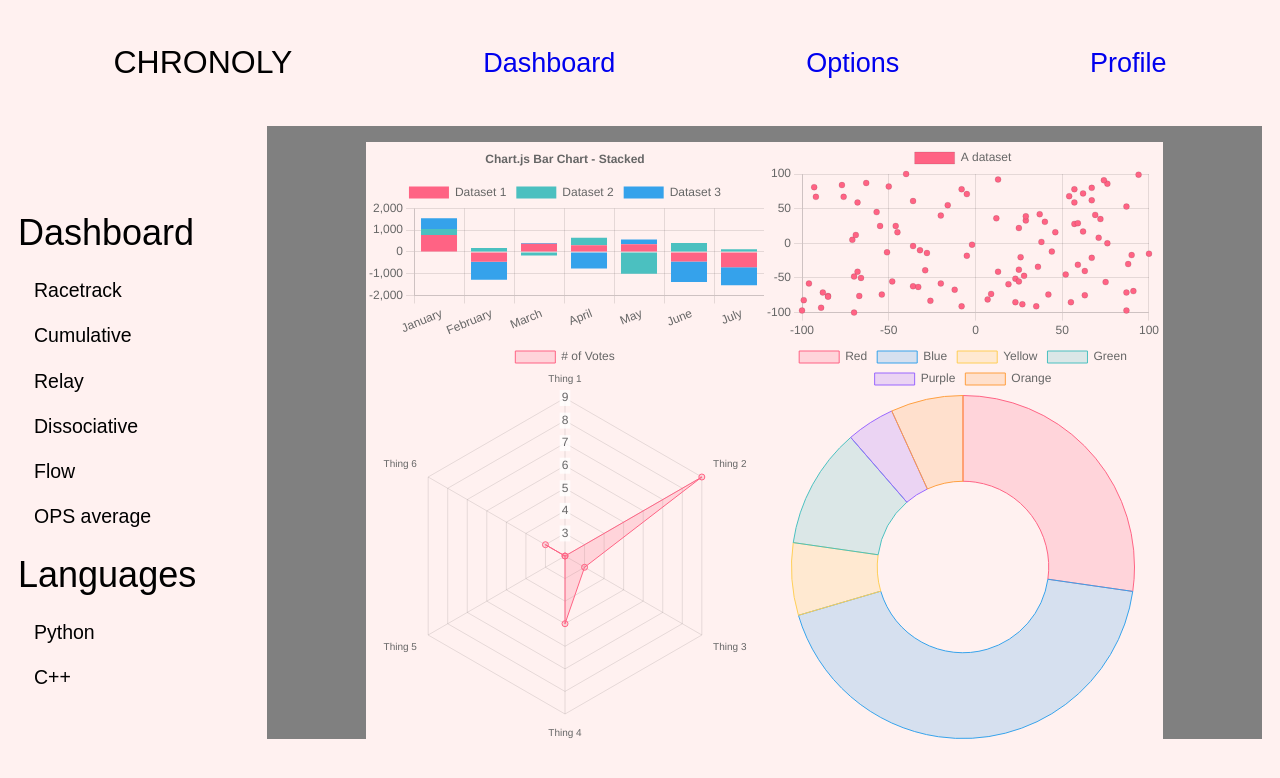
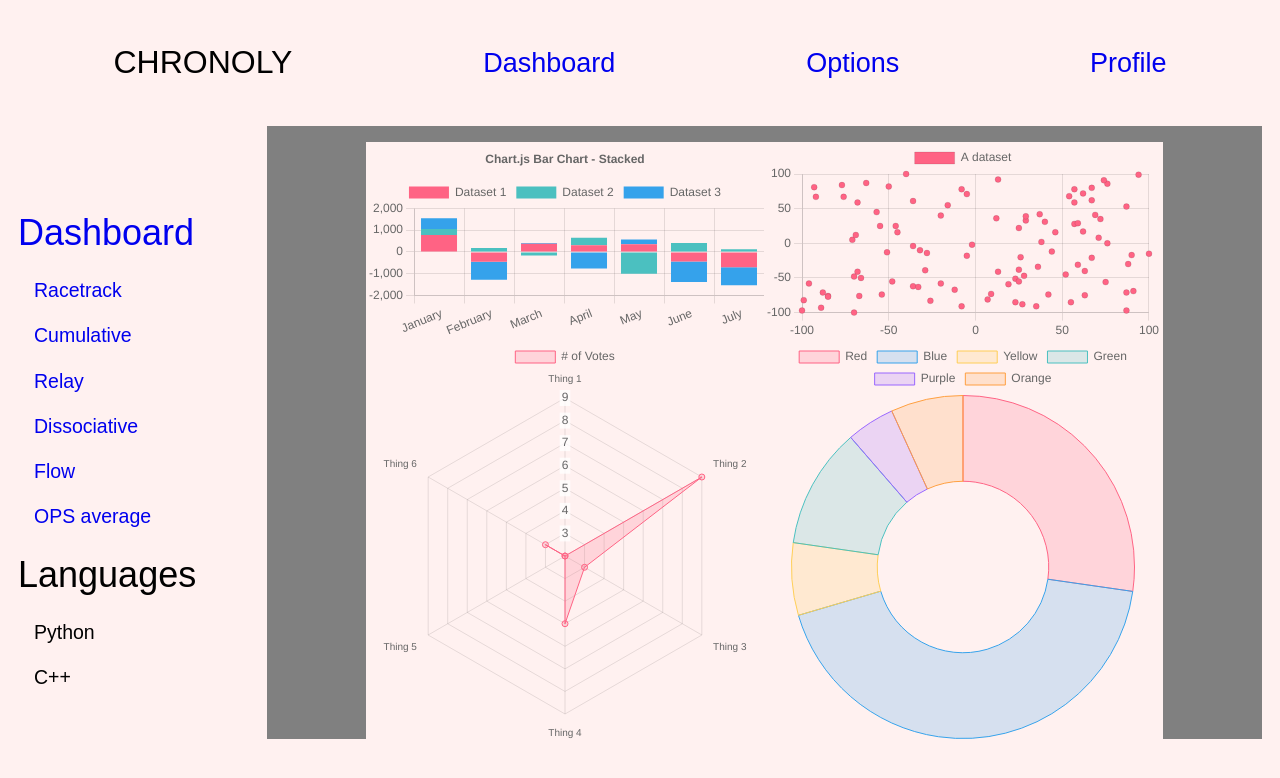
Before and after one commit to songexile/Chronoly-Website2, a React (Create React App) app: page / in a window 1280 px wide. Shown: the top 778 px of the page. Built offline with nearby package versions, Linux system fonts and the light colour scheme.

Commit message:
Added links in sidebar

```diff
--- a/src/components/Sidebar.js
+++ b/src/components/Sidebar.js
@@ -1,17 +1,46 @@
 import React from "react";
+import { Outlet, Link } from "react-router-dom";
 
 const Sidebar = () => {
   return (
     <div className="sidebar">
       <div className="sidebar--1">
-        <h1>Dashboard</h1>
+        <h1>
+          <Link to="/" style={{ textDecoration: "none" }}>
+            Dashboard
+          </Link>
+        </h1>
         <div className="sidebar--children">
-          <h2>Racetrack</h2>
-          <h2>Cumulative</h2>
-          <h2>Relay</h2>
-          <h2>Dissociative</h2>
-          <h2>Flow</h2>
-          <h2>OPS average</h2>
+          <h2>
+            <Link to="g-racetrack" style={{ textDecoration: "none" }}>
+              Racetrack
+            </Link>
+          </h2>
+          <h2>
+            <Link to="g-cumulative" style={{ textDecoration: "none" }}>
+              Cumulative
+            </Link>
+          </h2>
+          <h2>
+            <Link to="g-relay" style={{ textDecoration: "none" }}>
+              Relay
+            </Link>
+          </h2>
+          <h2>
+            <Link to="g-dissociative" style={{ textDecoration: "none" }}>
+              Dissociative
+            </Link>
+          </h2>
+          <h2>
+            <Link to="g-flow" style={{ textDecoration: "none" }}>
+              Flow
+            </Link>
+          </h2>
+          <h2>
+            <Link to="g-ops" style={{ textDecoration: "none" }}>
+              OPS average
+            </Link>
+          </h2>
         </div>
       </div>
       <div className="sidebar--2">
```
